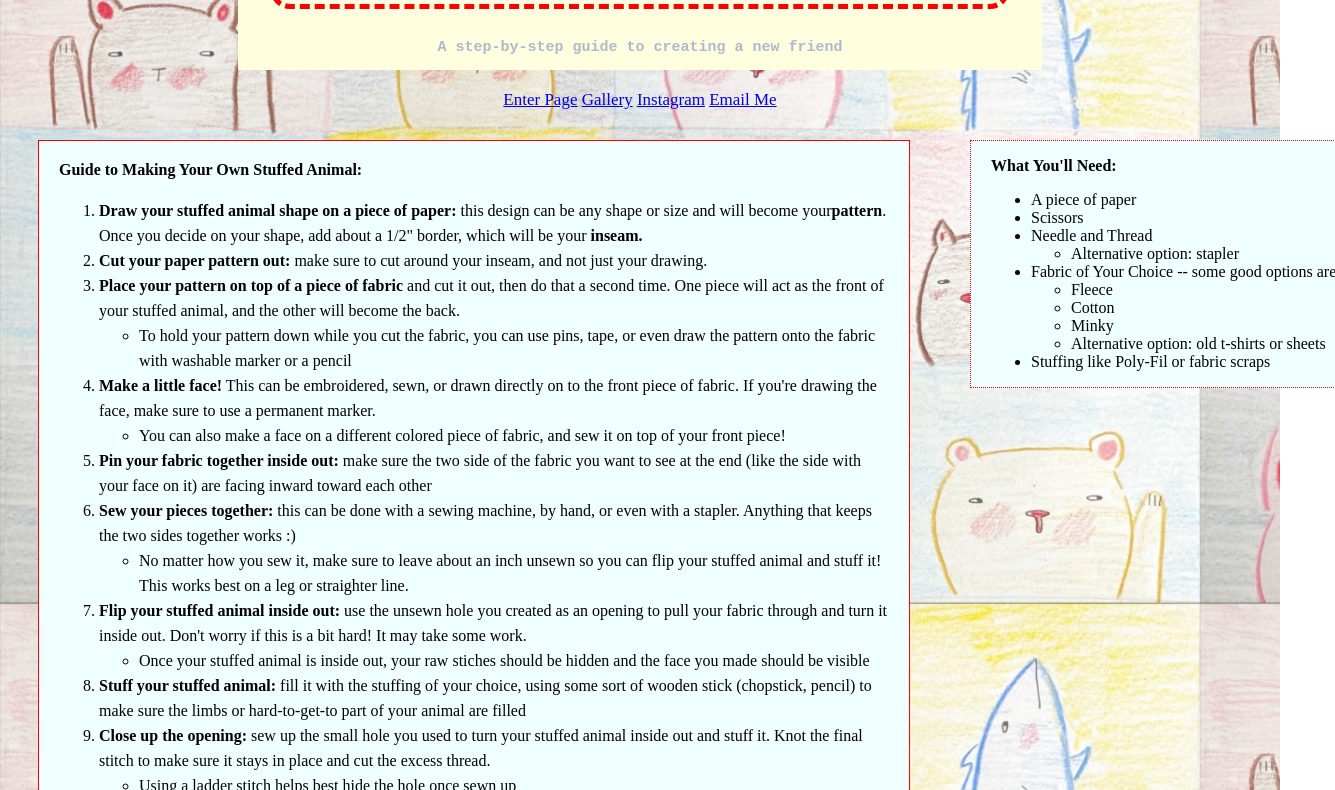
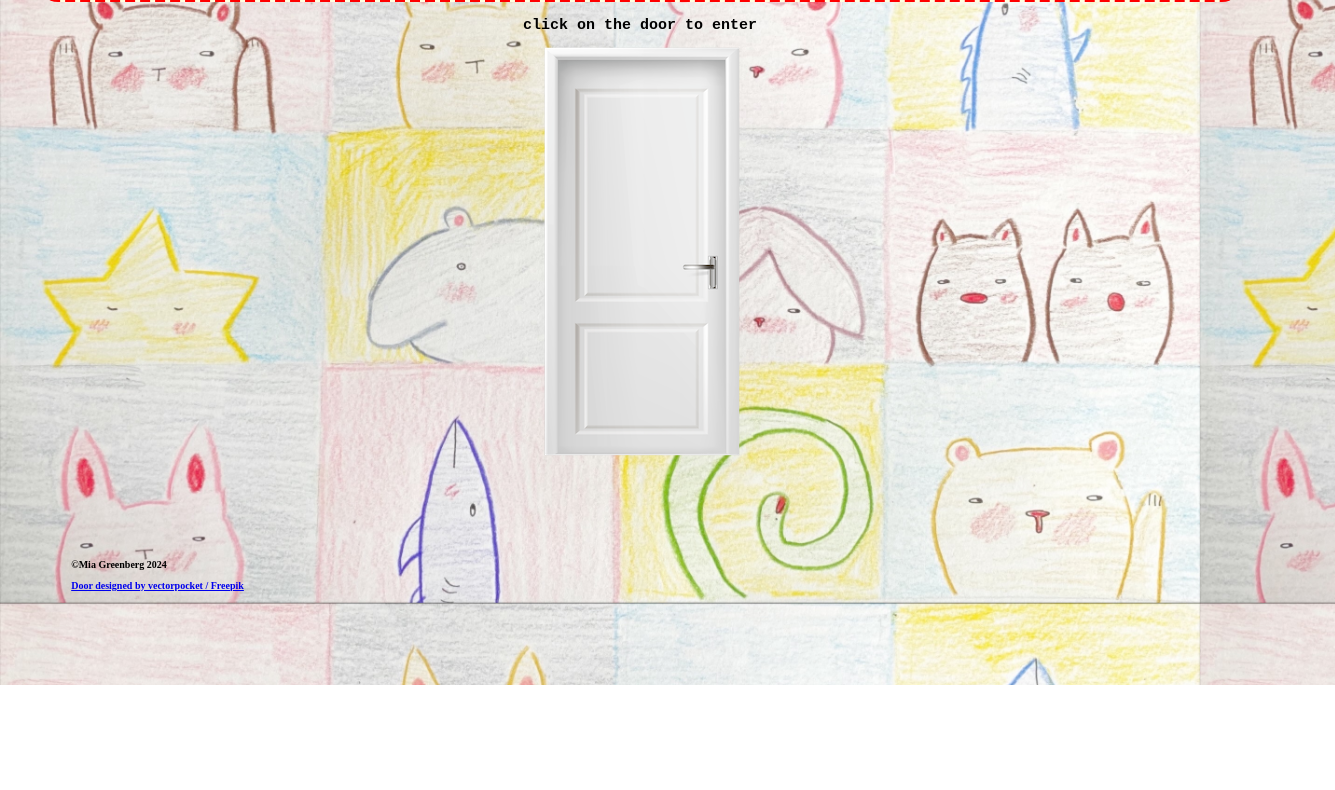
Before and after one commit to mgree349/mgree349.github.io, a plain HTML site: page index.html in a window 1280 px wide. Shown: the part 115-905 px from the top of the page, 1335 px wide, since content can reach past the window. After the commit the page ends 800 px from the top, so only its background shows below. Drawn offline with Linux system fonts and the light colour scheme.

Commit message:
Add files via upload

```diff
--- a/index.html
+++ b/index.html
@@ -6,72 +6,21 @@
     <link rel="stylesheet" type="text/css" href="stylesheet.css">
        </head>
 
-    <body>
-    <div class="header">
-        <h1>Making A Stuffed Animal</h1>
-        <h2> A step-by-step guide to creating a new friend</h2>
+<body>
+    <h1>(: welcome to my website :)</h1>
+
+<div class="door">
+<a href="Index.html">
+  <img src="FreeDoorClosed.png" class="img-btm" alt="DoorClosedImage" >
+    <img src="FreeDoorOpen.png" class="img-top" alt="DoorOpenImage">
+    </a>
     </div>
+<div class="subheader">
+    <p>click on the door to enter</p></div>
 
-    <div class="navigation">
-         <a class="active" href="EnterHere.html">Enter Page</a>
-  <a href="gallery.html">Gallery</a>
-  <a href="https://www.instagram.com/incrediblyhotgirl/">Instagram</a>
-  <a href="mailto:miagreenberg99@gmail.com">Email Me</a>
-        </div>
-
-    <div class="guide">
-        <p><strong>Guide to Making Your Own Stuffed Animal:</strong></p>
-        <ol>
-            <li><strong>Draw your stuffed animal shape on a piece of paper:</strong> this design can be any shape or size and will become your<strong>pattern</strong>. Once you decide on your shape, add about a 1/2" border, which will be your <strong>inseam.</strong></li>
-
-        <li><strong>Cut your paper pattern out:</strong> make sure to cut around your inseam, and not just your drawing.
-        <li><strong>Place your pattern on top of a piece of fabric </strong>and cut it out, then do that a second time. One piece will act as the front of your stuffed animal, and the other will become the back.
-               <ul>
-                    <li>To hold your pattern down while you cut the fabric, you can use pins, tape, or even draw the pattern onto the fabric with washable marker or a pencil</li>
-                </ul>
-         <li><strong>Make a little face!</strong> This can be embroidered, sewn, or drawn  directly on to the front piece of fabric. If you're drawing the face, make sure to use a permanent marker.
-                <ul>
-                    <li> You can also make a face on a different colored piece of fabric, and sew it on top of your front piece!</li>
-                </ul>
-         <li><strong>Pin your fabric together inside out:</strong> make sure the two side of the fabric you want to see at the end (like the side with your face on it) are facing inward toward each other </li>
-            <li><strong>Sew your pieces together:</strong> this can be done with a sewing machine, by hand, or even with a stapler. Anything that keeps the two sides together works :)
-                <ul>
-                    <li> No matter how you sew it, make sure to leave about an inch unsewn so you can flip your stuffed animal and stuff it! This works best on a leg or straighter line.</li>
-                </ul>
-        <li><strong>Flip your stuffed animal inside out:</strong> use the unsewn hole you created as an opening to pull your fabric through and turn it inside out. Don't worry if this is a bit hard! It may take some work.
-                <ul>
-                    <li>Once your stuffed animal is inside out, your raw stiches should be hidden and the face you made should be visible</li>
-            </ul>
-        <li><strong>Stuff your stuffed animal:</strong> fill it with the stuffing of your choice, using some sort of wooden stick (chopstick, pencil) to make sure the limbs or hard-to-get-to part of your animal are filled</li>
-            <li><strong>Close up the opening:</strong> sew up the small hole you used to turn your stuffed animal inside out and stuff it. Knot the final stitch to make sure it stays in place and cut the excess thread.
-                <ul>
-                    <li>Using a ladder stitch helps best hide the hole once sewn up</li>
-            </ul>
-        <li><strong>Optional:</strong> continue to decorate your stuffed anmal! You can sew buttons, add little clothes, or use fabric and fabric glue to embellish your stuffed animal even further.</li>
-        </ol>
-        </div>
-
-    <div class="supplies">
-        <p><strong>What You'll Need:</strong></p>
-         <ul>
-    <li>A piece of paper</li>
-    <li>Scissors</li>
-    <li>Needle and Thread
-              <ul>
-                  <li>Alternative option: stapler</li>
-             </ul></li>
-    <li>Fabric of Your Choice -- some good options are:
-            <ul>
-                <li>Fleece</li>
-                <li>Cotton</li>
-                <li>Minky</li>
-                <li>Alternative option: old t-shirts or sheets </li>
-            </ul></li>
-    <li>Stuffing like Poly-Fil or fabric scraps</li>
-    </ul>
-        </div>
-
-    <footer class="right">
-        <p>&copy;Mia Greenberg 2024 </p></footer>
-
-        </body>
+    <footer class="left">
+  <p>&copy;Mia Greenberg 2024 </p>
+  <p><a href="https://www.freepik.com/">Door designed by vectorpocket / Freepik</a></p>
+</footer>
+    </body>
+</html>
```
Also changed, not shown: gallery.html (+1 -1 lines), mainpage.html (added, +77 -0 lines).
